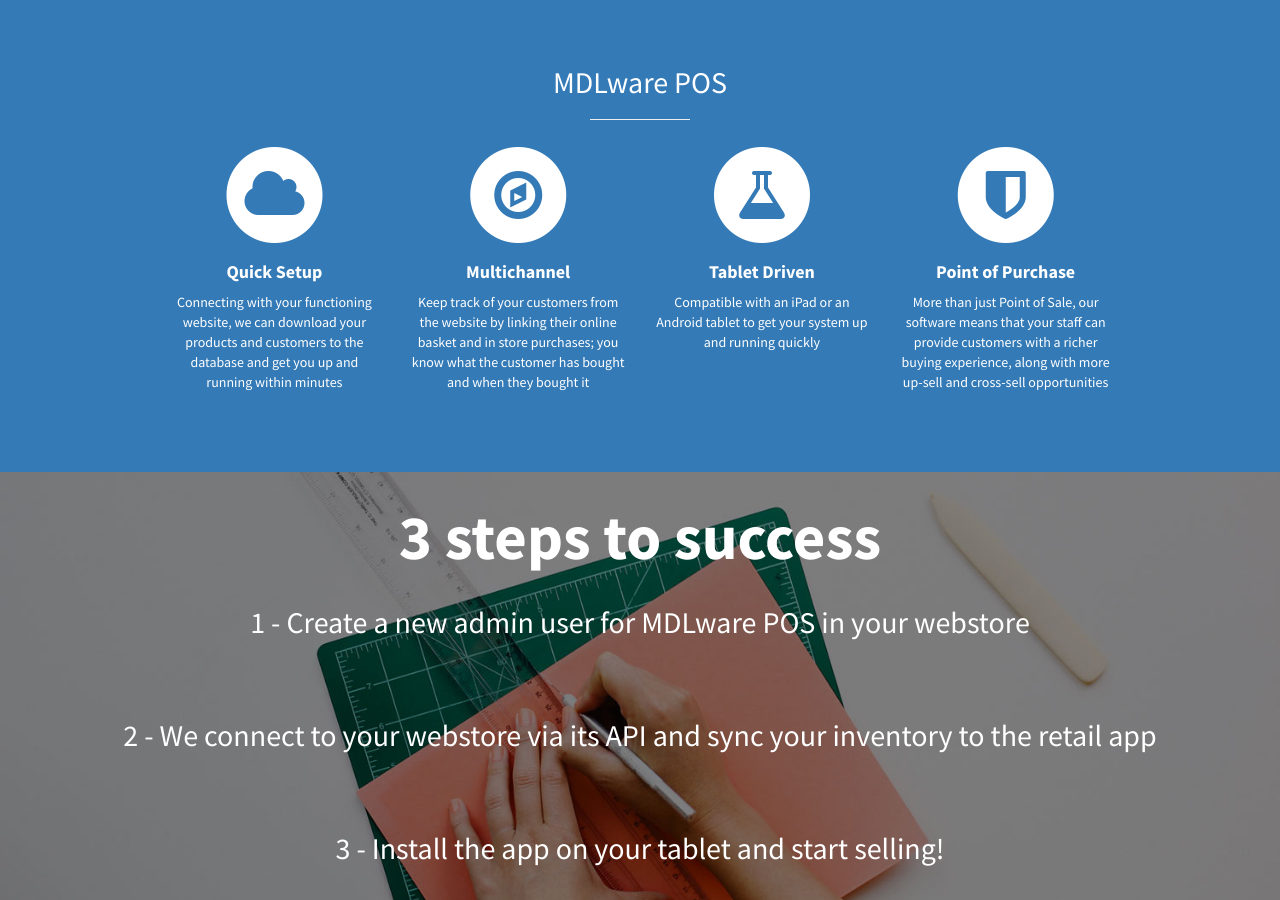
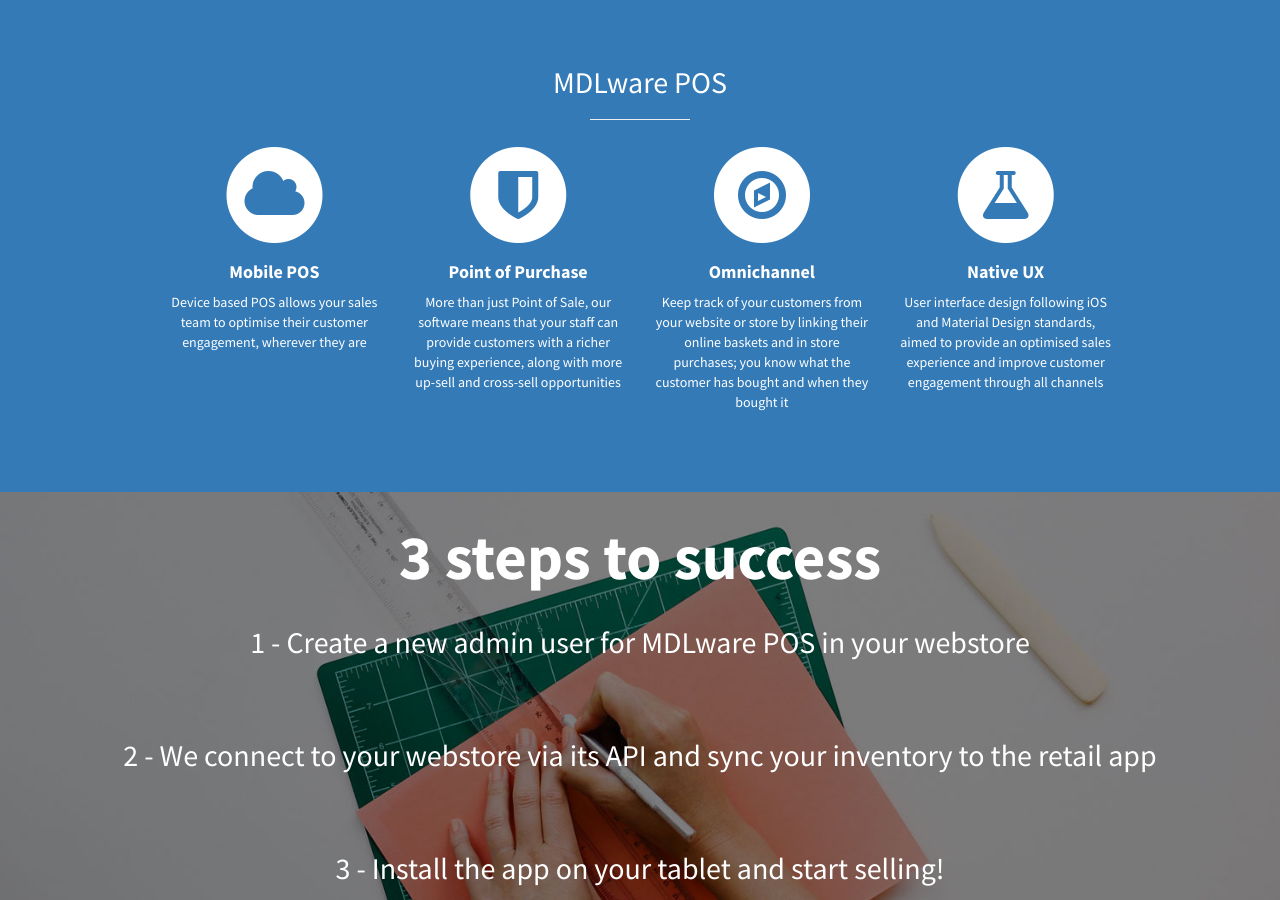
Before and after one commit to mdlware-io/mdlware-io.github.io, a Jekyll site: the page built from index.html, in a window 1280 px wide and 900 px high, scrolled down 904 px. Built offline with Jekyll 4.4.1, drawn with Linux system fonts in a browser that asks for light colours.

Commit message:
updating copy on mdlware pos

```diff
--- a/_includes/services.html
+++ b/_includes/services.html
@@ -9,52 +9,55 @@
           <div class="col-md-3 col-sm-6">
             <div class="service-item">
               <span class="fa-stack fa-4x">
-              <i class="fa fa-circle fa-stack-2x"></i>
-              <i class="fa fa-cloud fa-stack-1x text-primary"></i>
-            </span>
+                <i class="fa fa-circle fa-stack-2x"></i>
+                <i class="fa fa-cloud fa-stack-1x text-primary"></i>
+              </span>
               <h4>
-                <strong>Quick Setup</strong>
+                <strong>Mobile POS</strong>
               </h4>
-              <p>Connecting with your functioning website, we can download your products and customers to the database and get you up and running within minutes</p>
+              <p>Device based POS allows your sales team to optimise their customer engagement, wherever they are</p>
               <!-- <a href="#" class="btn btn-light">Learn More</a> -->
             </div>
           </div>
           <div class="col-md-3 col-sm-6">
             <div class="service-item">
               <span class="fa-stack fa-4x">
-              <i class="fa fa-circle fa-stack-2x"></i>
-              <i class="fa fa-compass fa-stack-1x text-primary"></i>
-            </span>
+                <i class="fa fa-circle fa-stack-2x"></i>
+                <i class="fa fa-shield fa-stack-1x text-primary"></i>
+              </span>
               <h4>
-                <strong>Multichannel</strong>
+                <strong>Point of Purchase</strong>
               </h4>
-              <p>Keep track of your customers from the website by linking their online basket and in store purchases; you know what the customer has bought and when they bought it</p>
+              <p>More than just Point of Sale, our software means that your staff can provide customers with a richer
+                buying experience, along with more up-sell and cross-sell opportunities</p>
               <!-- <a href="#" class="btn btn-light">Learn More</a> -->
             </div>
           </div>
           <div class="col-md-3 col-sm-6">
             <div class="service-item">
               <span class="fa-stack fa-4x">
-              <i class="fa fa-circle fa-stack-2x"></i>
-              <i class="fa fa-flask fa-stack-1x text-primary"></i>
-            </span>
+                <i class="fa fa-circle fa-stack-2x"></i>
+                <i class="fa fa-compass fa-stack-1x text-primary"></i>
+              </span>
               <h4>
-                <strong>Tablet Driven</strong>
+                <strong>Omnichannel</strong>
               </h4>
-              <p>Compatible with an iPad or an Android tablet to get your system up and running quickly</p>
+              <p>Keep track of your customers from your website or store by linking their online baskets and in store
+                purchases; you know what the customer has bought and when they bought it</p>
               <!-- <a href="#" class="btn btn-light">Learn More</a> -->
             </div>
           </div>
           <div class="col-md-3 col-sm-6">
             <div class="service-item">
               <span class="fa-stack fa-4x">
-              <i class="fa fa-circle fa-stack-2x"></i>
-              <i class="fa fa-shield fa-stack-1x text-primary"></i>
-            </span>
+                <i class="fa fa-circle fa-stack-2x"></i>
+                <i class="fa fa-flask fa-stack-1x text-primary"></i>
+              </span>
               <h4>
-                <strong>Point of Purchase</strong>
+                <strong>Native UX</strong>
               </h4>
-              <p>More than just Point of Sale, our software means that your staff can provide customers with a richer buying experience, along with more up-sell and cross-sell opportunities</p>
+              <p>User interface design following iOS and Material Design standards, aimed to provide an optimised sales
+                experience and improve customer engagement through all channels</p>
               <!-- <a href="#" class="btn btn-light">Learn More</a> -->
             </div>
           </div>
```
